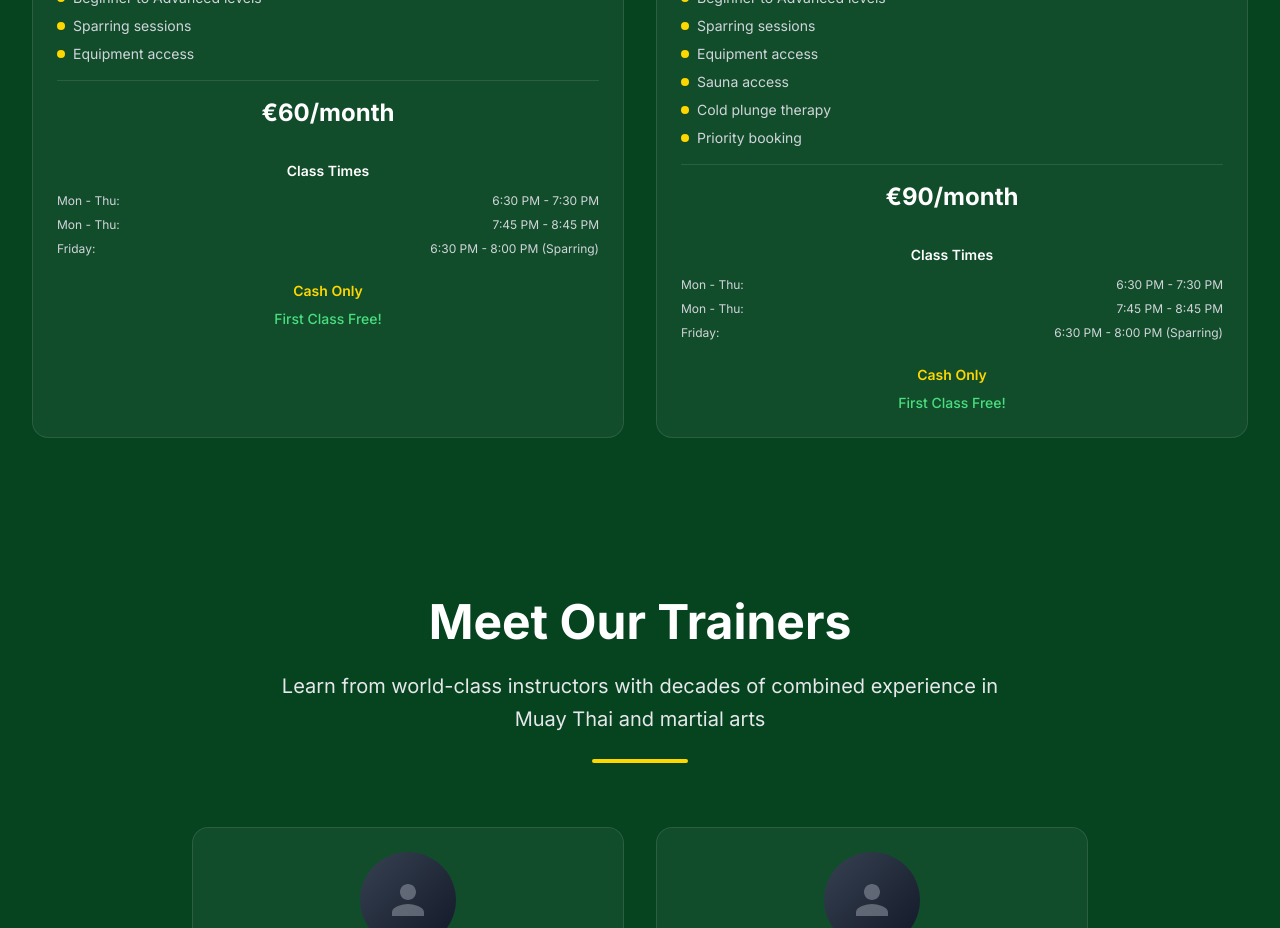
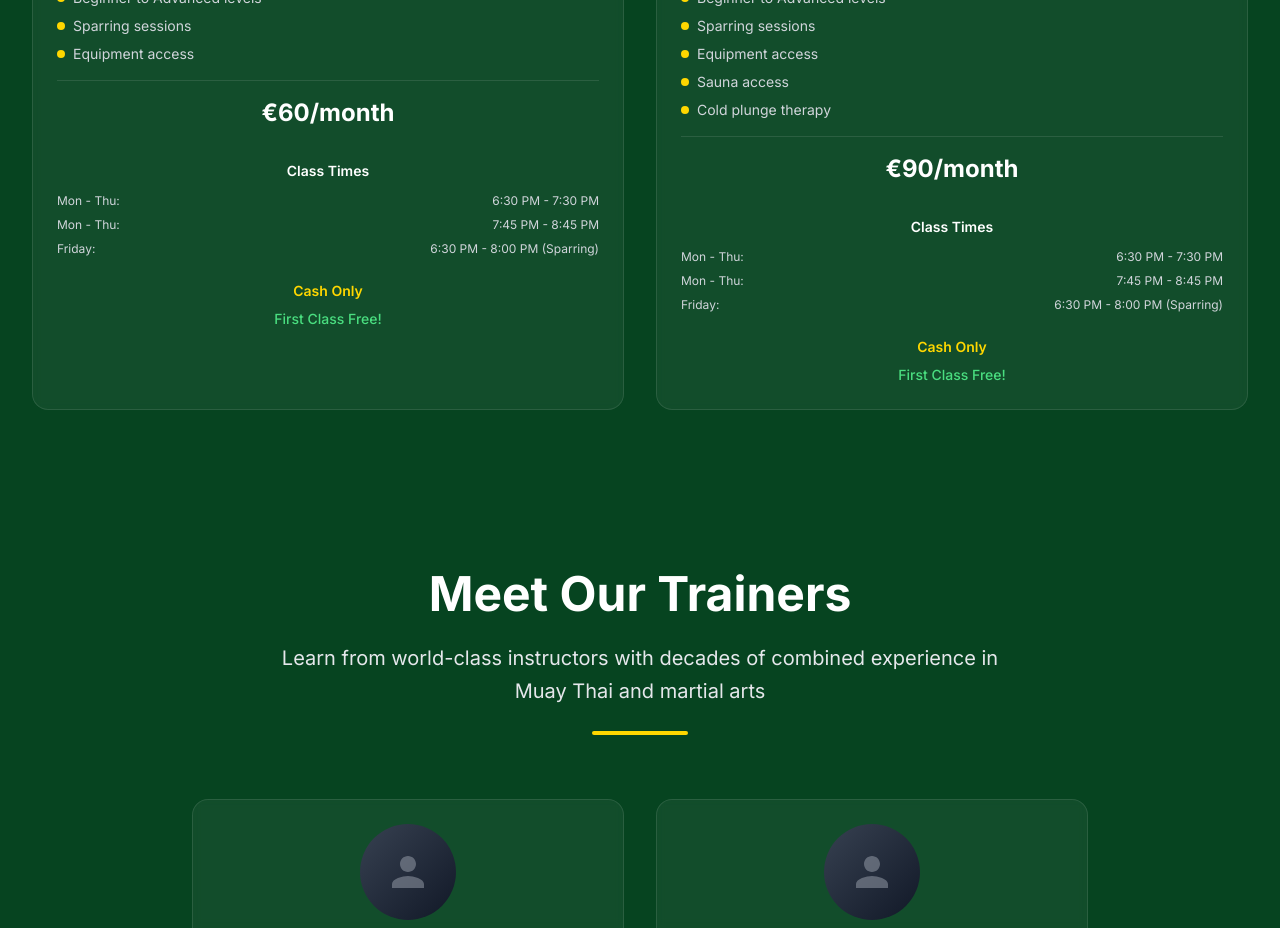
Before and after one commit to Chway2003/Clover-muay-thai, a Next.js app: page / in a window 1280 px wide. Shown: the part 2160-3088 px from the top of the page. Built offline with nearby package versions, Linux system fonts and the light colour scheme.

Commit message:
Update Classes.tsx

```diff
--- a/src/components/Classes.tsx
+++ b/src/components/Classes.tsx
@@ -13,7 +13,7 @@ const Classes = () => {
     {
       name: 'Premium Membership',
       description: 'Everything in Standard plus exclusive access to wellness facilities.',
-      features: ['All Muay Thai classes', 'Beginner to Advanced levels', 'Sparring sessions', 'Equipment access', 'Sauna access', 'Cold plunge therapy', 'Priority booking'],
+      features: ['All Muay Thai classes', 'Beginner to Advanced levels', 'Sparring sessions', 'Equipment access', 'Sauna access', 'Cold plunge therapy'],
       schedule: 'All scheduled classes + Wellness',
       price: '€90/month'
     }
```
